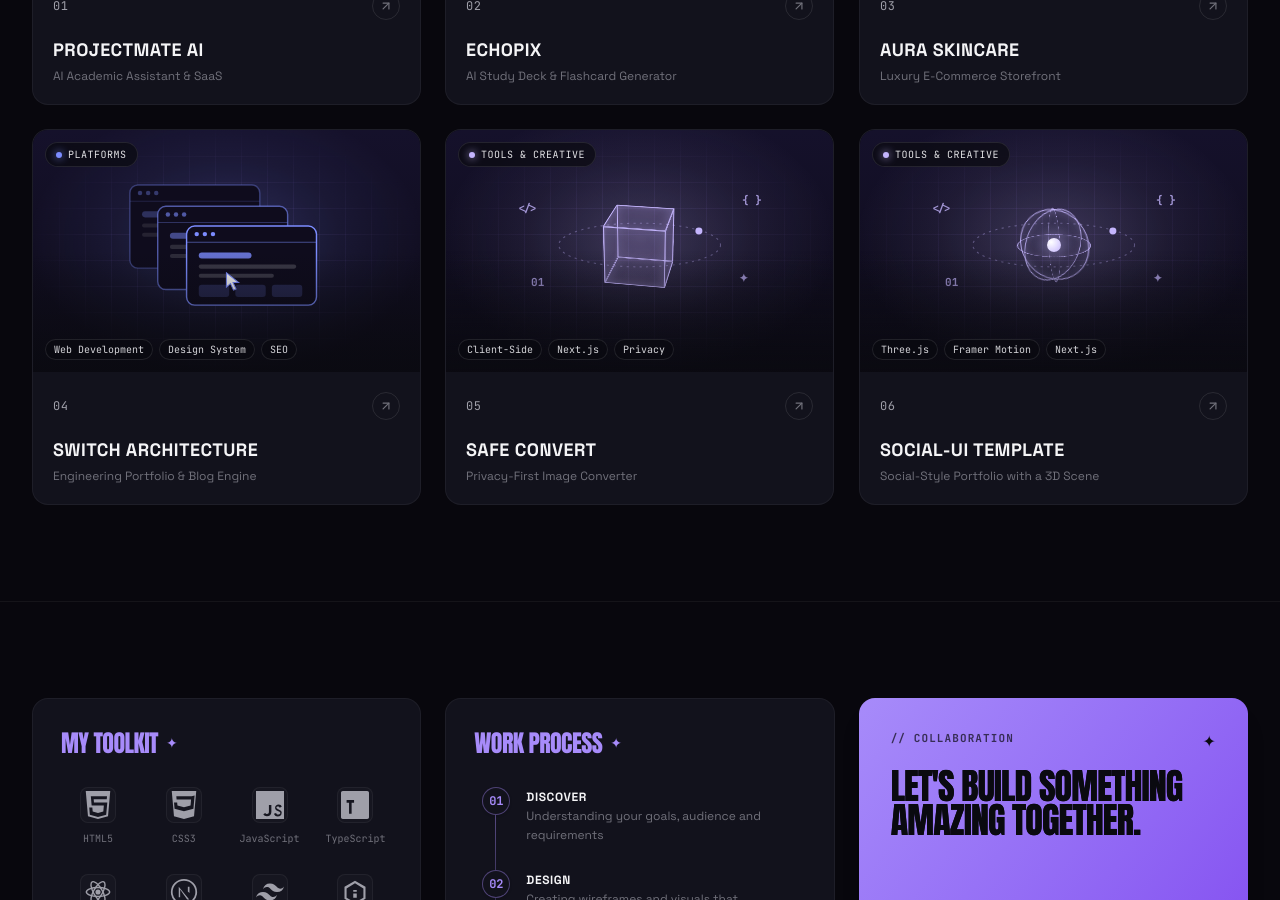
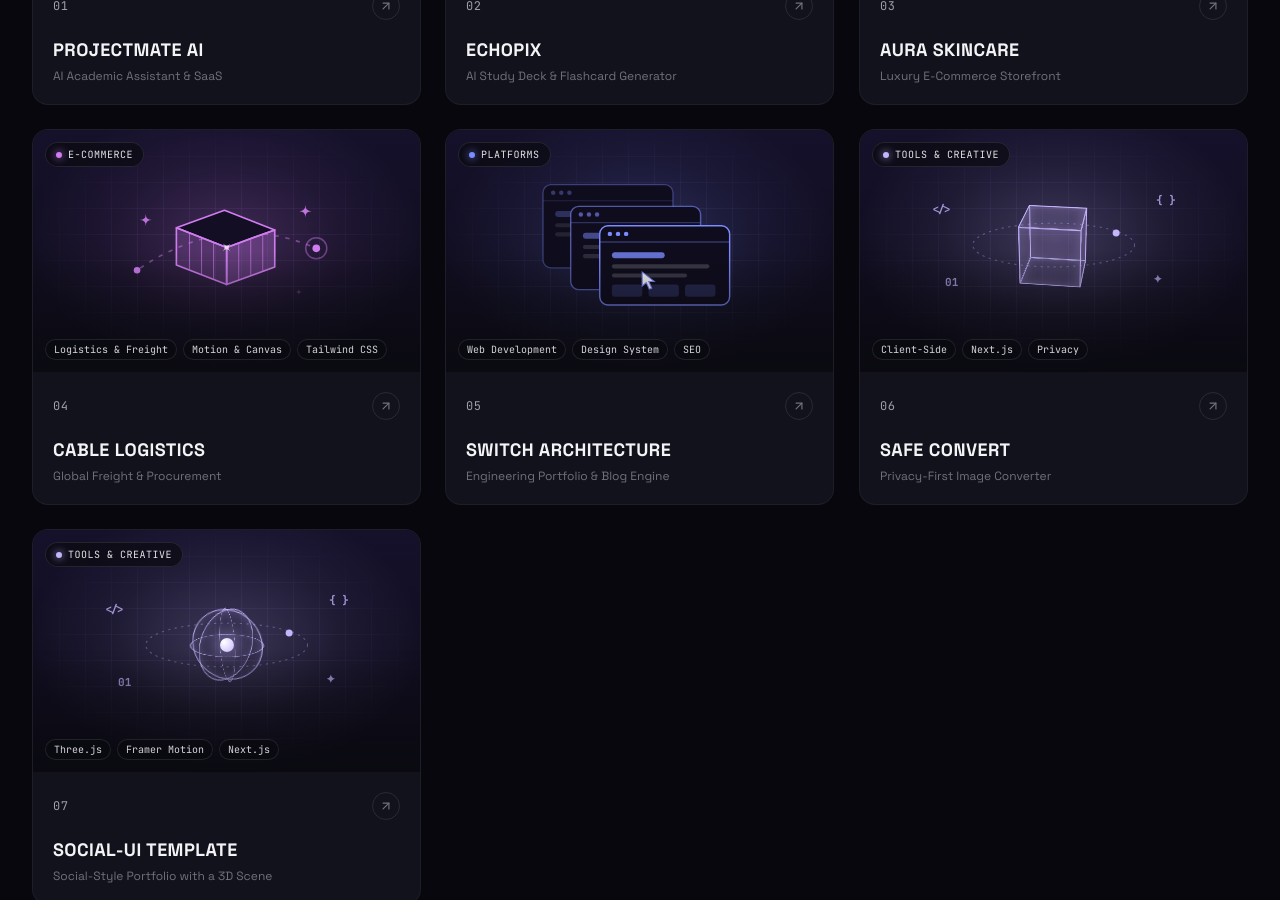
Before and after one commit to zenitech007/zenitech-portfolio, a Next.js app: page / in a window 1280 px wide. Shown: the part 1900-2800 px from the top of the page. Built offline with nearby package versions, Linux system fonts and the light colour scheme.

Commit message:
feat(projects): add Cable Logistics to featured projects and portfolio archive

```diff
--- a/components/projects/CategoryArt.tsx
+++ b/components/projects/CategoryArt.tsx
@@ -231,6 +231,105 @@ function EcommerceArt({ accent, animate }: ArtProps) {
   );
 }
 
+/* ── E-Commerce (variant 1): global freight & cargo logistics in transit ── */
+function FreightLogisticsArt({ accent, animate }: ArtProps) {
+  return (
+    <svg viewBox="0 0 220 130" className="h-full w-full" preserveAspectRatio="xMidYMid meet">
+      {/* Curved global transit route */}
+      <motion.path
+        d="M 28 88 Q 110 32 192 68"
+        fill="none"
+        stroke={accent}
+        strokeWidth={1.5}
+        strokeDasharray="4 6"
+        strokeOpacity={0.45}
+        animate={animate ? { strokeDashoffset: [0, -20] } : undefined}
+        transition={{ duration: 2, repeat: Infinity, ease: 'linear' }}
+      />
+      {/* Waypoint nodes */}
+      <circle cx={28} cy={88} r={3} fill={accent} />
+      <circle cx={192} cy={68} r={3.5} fill={accent} />
+      <motion.circle
+        cx={192}
+        cy={68}
+        r={7}
+        fill="none"
+        stroke={accent}
+        strokeWidth={1}
+        animate={animate ? { scale: [1, 1.8, 1], opacity: [0.8, 0, 0.8] } : undefined}
+        transition={{ duration: 2, repeat: Infinity, ease: 'easeOut' }}
+      />
+
+      {/* Isometric Shipping Container / Cargo Unit */}
+      <motion.g
+        animate={animate ? { y: [0, -5, 0] } : undefined}
+        transition={{ duration: 3.4, repeat: Infinity, ease: 'easeInOut' }}
+      >
+        {/* Top face */}
+        <polygon
+          points="108,34 154,52 110,68 64,50"
+          fill="#130e24"
+          stroke={accent}
+          strokeWidth={1.5}
+          strokeLinejoin="round"
+        />
+        {/* Left / front-left face */}
+        <polygon
+          points="64,50 110,68 110,102 64,84"
+          fill={accent}
+          fillOpacity={0.18}
+          stroke={accent}
+          strokeWidth={1.5}
+          strokeLinejoin="round"
+        />
+        {/* Right / front-right face */}
+        <polygon
+          points="110,68 154,52 154,86 110,102"
+          fill={accent}
+          fillOpacity={0.28}
+          stroke={accent}
+          strokeWidth={1.5}
+          strokeLinejoin="round"
+        />
+        {/* Ribbed container ridges on left face */}
+        <line x1={76} y1={55} x2={76} y2={88} stroke={accent} strokeWidth={1} strokeOpacity={0.6} />
+        <line x1={87} y1={59} x2={87} y2={93} stroke={accent} strokeWidth={1} strokeOpacity={0.6} />
+        <line x1={98} y1={63} x2={98} y2={97} stroke={accent} strokeWidth={1} strokeOpacity={0.6} />
+        {/* Ribbed ridges on right face */}
+        <line x1={121} y1={64} x2={121} y2={98} stroke={accent} strokeWidth={1} strokeOpacity={0.6} />
+        <line x1={132} y1={60} x2={132} y2={94} stroke={accent} strokeWidth={1} strokeOpacity={0.6} />
+        <line x1={143} y1={56} x2={143} y2={90} stroke={accent} strokeWidth={1} strokeOpacity={0.6} />
+        {/* Sparkle beacon on corner */}
+        <g transform="translate(110 68)">
+          <motion.path
+            d={SPARKLE}
+            fill="#fff"
+            transform="scale(1.8)"
+            animate={animate ? { opacity: [0.4, 1, 0.4], rotate: [0, 90, 0] } : undefined}
+            transition={{ duration: 2.8, repeat: Infinity, ease: 'easeInOut' }}
+          />
+        </g>
+      </motion.g>
+
+      {/* Decorative stars */}
+      {[
+        [36, 42],
+        [182, 34],
+        [176, 108],
+      ].map(([x, y], i) => (
+        <g key={i} transform={`translate(${x} ${y})`}>
+          <motion.path
+            d={SPARKLE}
+            fill={accent}
+            animate={animate ? { scale: [0.5, 1.2, 0.5], opacity: [0.2, 1, 0.2] } : undefined}
+            transition={{ duration: 2.4, repeat: Infinity, ease: 'easeInOut', delay: i * 0.6 }}
+          />
+        </g>
+      ))}
+    </svg>
+  );
+}
+
 /* ── Platforms: layered browser windows drifting, with a cursor ── */
 function PlatformArt({ accent, animate }: ArtProps) {
   const windows = [
@@ -437,7 +536,8 @@ export default function CategoryArt({
       <div className="absolute inset-x-6 bottom-14 top-11 transition-transform duration-500 ease-out group-hover:scale-110">
         {category === 'ai' && variant === 0 && <AiArt accent={accent} animate={animate} />}
         {category === 'ai' && variant === 1 && <FlashcardsArt accent={accent} animate={animate} />}
-        {category === 'ecommerce' && <EcommerceArt accent={accent} animate={animate} />}
+        {category === 'ecommerce' && variant === 0 && <EcommerceArt accent={accent} animate={animate} />}
+        {category === 'ecommerce' && variant === 1 && <FreightLogisticsArt accent={accent} animate={animate} />}
         {category === 'platform' && <PlatformArt accent={accent} animate={animate} />}
         {category === 'tools' && <ToolsArt accent={accent} animate={animate} variant={variant} />}
       </div>
--- a/content/projects.ts
+++ b/content/projects.ts
@@ -62,6 +62,16 @@ export const featuredProjects: readonly FeaturedProject[] = [
   },
   {
     index: '04',
+    slug: 'cable-logistics',
+    title: 'CABLE LOGISTICS',
+    subtitle: 'Global Freight & Procurement',
+    category: 'ecommerce',
+    artVariant: 1,
+    tags: ['Logistics & Freight', 'Motion & Canvas', 'Tailwind CSS'],
+    liveUrl: 'https://cable-logistics.vercel.app/',
+  },
+  {
+    index: '05',
     slug: 'switch-architecture',
     title: 'SWITCH ARCHITECTURE',
     subtitle: 'Engineering Portfolio & Blog Engine',
@@ -70,7 +80,7 @@ export const featuredProjects: readonly FeaturedProject[] = [
     liveUrl: 'https://switch-architect.vercel.app/',
   },
   {
-    index: '05',
+    index: '06',
     slug: 'safe-convert',
     title: 'SAFE CONVERT',
     subtitle: 'Privacy-First Image Converter',
@@ -79,7 +89,7 @@ export const featuredProjects: readonly FeaturedProject[] = [
     liveUrl: 'https://safe-convert-seven.vercel.app',
   },
   {
-    index: '06',
+    index: '07',
     slug: 'social-ui-template',
     title: 'SOCIAL-UI TEMPLATE',
     subtitle: 'Social-Style Portfolio with a 3D Scene',
--- a/data/projects.ts
+++ b/data/projects.ts
@@ -41,6 +41,21 @@ export const projects = [
         challenge: "A premium botanical skincare brand needed a high-end digital storefront to establish its identity in the competitive 'clean beauty' market. The goal was to move beyond generic templates and create a highly immersive, trust-building web experience that visually communicates the brand’s pure, organic nature while seamlessly guiding users toward product exploration and conversion.",
         solution: "Engineered a custom, highly responsive e-commerce landing page from scratch leveraging Next.js and TypeScript. Implemented Tailwind CSS v4 to establish a luxurious, modern color palette and typography system. To elevate the user experience, I integrated Framer Motion, designing buttery-smooth scroll animations, dynamic asymmetrical grids, and an infinite-looping testimonial ticker. The architecture was built completely modularly, laying a scalable foundation for future product pages, blog routing, and full checkout integration.",
         impact: "Delivered a visually striking, conversion-optimized storefront foundation that instantly establishes premium brand credibility. The modern, component-driven architecture ensures lightning-fast performance and provides a seamless, scalable pathway for the brand's upcoming full e-commerce launch."
+    },
+    {
+        title: "Cable Logistics — Global Freight & Procurement",
+        liveLink: "https://cable-logistics.vercel.app/",
+        techStack: [
+            "React",
+            "TypeScript",
+            "Tailwind CSS v4",
+            "Motion",
+            "Canvas Animation",
+            "Bilingual (EN/FR)"
+        ],
+        challenge: "Global logistics, freight forwarding, and procurement operations require a modern, trust-building digital storefront that communicates scale, multi-modal transport capabilities, and cargo tracking across international markets.",
+        solution: "Engineered a responsive, high-performance web platform featuring a smooth scroll-controlled canvas image sequence, glassmorphism UI panels, and multi-language support (English/French). Built interactive shipment tracking demos, network route visualizations, and inquiry workflows.",
+        impact: "Delivered a visually arresting, conversion-focused enterprise presence that elevates brand authority in global procurement and freight logistics with fluid interactive storytelling."
     },
     {
         title: "SWITCH Architecture Portfolio",
--- a/src/content/projects.ts
+++ b/src/content/projects.ts
@@ -62,6 +62,16 @@ export const featuredProjects: readonly FeaturedProject[] = [
   },
   {
     index: '04',
+    slug: 'cable-logistics',
+    title: 'CABLE LOGISTICS',
+    subtitle: 'Global Freight & Procurement',
+    category: 'ecommerce',
+    artVariant: 1,
+    tags: ['Logistics & Freight', 'Motion & Canvas', 'Tailwind CSS'],
+    liveUrl: 'https://cable-logistics.vercel.app/',
+  },
+  {
+    index: '05',
     slug: 'switch-architecture',
     title: 'SWITCH ARCHITECTURE',
     subtitle: 'Engineering Portfolio & Blog Engine',
@@ -70,7 +80,7 @@ export const featuredProjects: readonly FeaturedProject[] = [
     liveUrl: 'https://switch-architect.vercel.app/',
   },
   {
-    index: '05',
+    index: '06',
     slug: 'safe-convert',
     title: 'SAFE CONVERT',
     subtitle: 'Privacy-First Image Converter',
@@ -79,7 +89,7 @@ export const featuredProjects: readonly FeaturedProject[] = [
     liveUrl: 'https://safe-convert-seven.vercel.app',
   },
   {
-    index: '06',
+    index: '07',
     slug: 'social-ui-template',
     title: 'SOCIAL-UI TEMPLATE',
     subtitle: 'Social-Style Portfolio with a 3D Scene',
```
